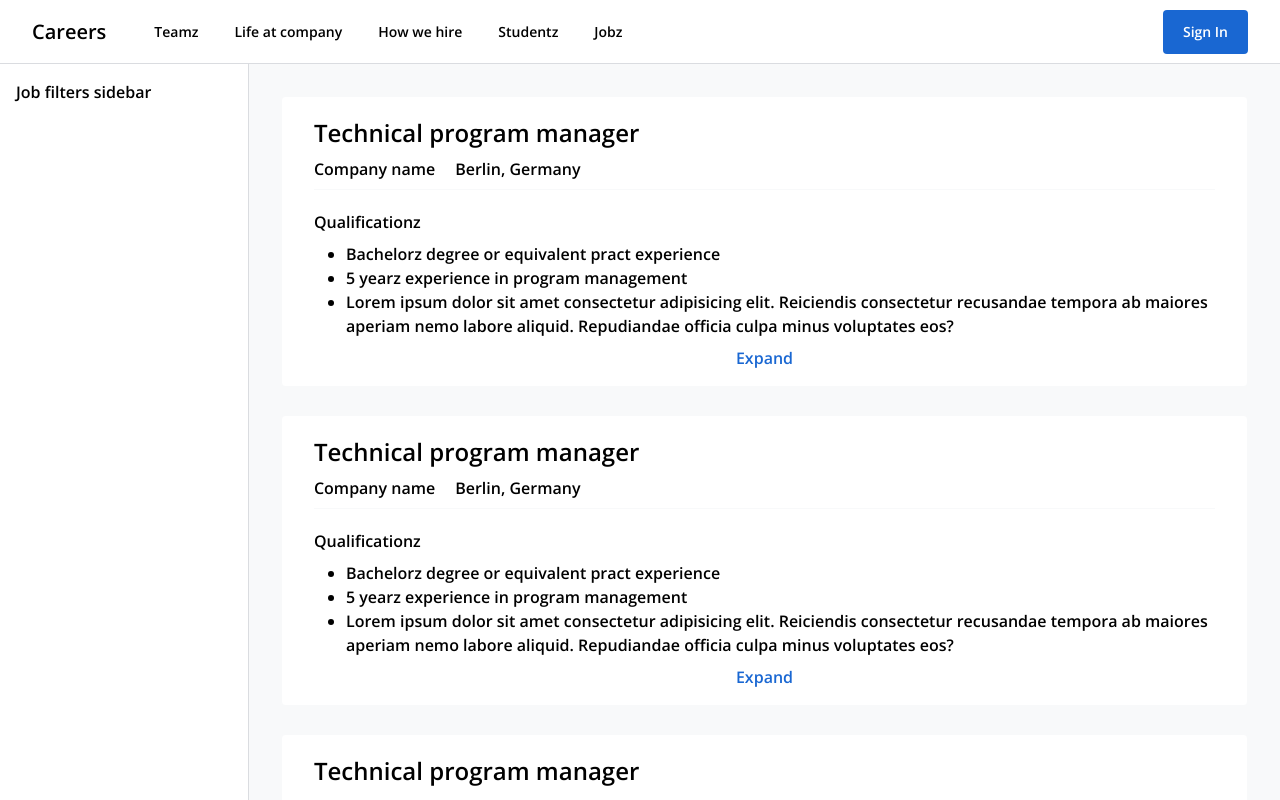
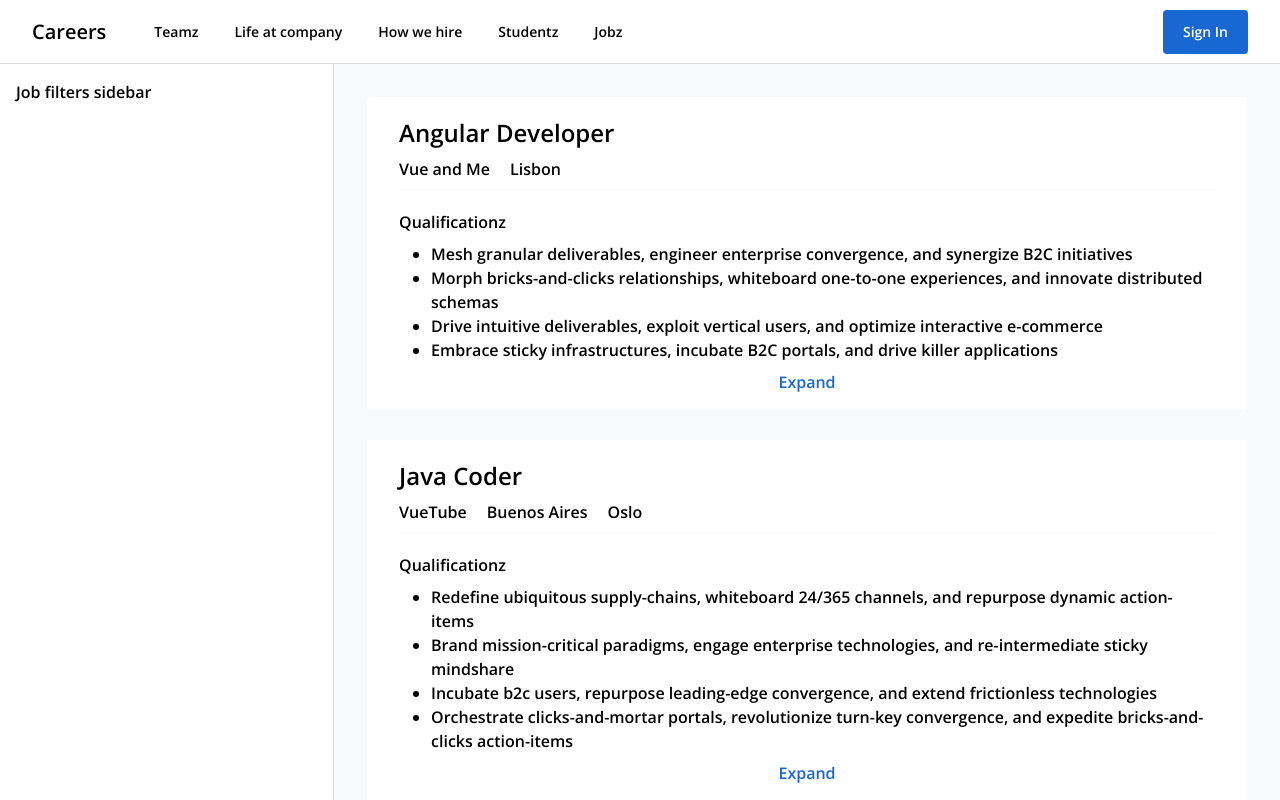
Before and after one commit to Darzwaitz/job_search_vue_app, a Vue app: page /#/jobs/results in a window 1280 px wide. Shown: the top 800 px of the page. Built offline with nearby package versions, Linux system fonts and the light colour scheme; data requests are answered from the project's data file; a web font is replaced by a local one.

Commit message:
rendering dynamic data for each JobListing

```diff
--- a/src/components/jobresults/JobListing.vue
+++ b/src/components/jobresults/JobListing.vue
@@ -1,18 +1,26 @@
 <template>
   <li class="mb-7">
     <router-link
-      to="/jobs/results/1"
+      :to="jobPageLink"
       class="block mx-auto bg-white border border-solid border-brand-gray-2 rounded hover:shadow-gray"
     >
       <div class="pt-5 pb-2 mx-8 border-b border-solid border-brand-gray-2">
-        <h2 class="mb-2 text-2xl">Technical program manager</h2>
+        <h2 class="mb-2 text-2xl">{{ job.title }}</h2>
 
         <div class="flex flex-row align-middle">
           <div class="mr-5">
-            <span>Company name</span>
+            <span>{{ job.organization }}</span>
           </div>
           <div class="">
-            <span>Berlin, Germany</span>
+            <ul>
+              <li
+                v-for="location in job.locations"
+                :key="location.id"
+                class="inline-block mr-5"
+              >
+                {{ location }}
+              </li>
+            </ul>
           </div>
         </div>
       </div>
@@ -22,20 +30,18 @@
           <h3 class="mt-1 mb-2">Qualificationz</h3>
           <div class="">
             <ul class="pl-8 list-disc">
-              <li>Bachelorz degree or equivalent pract experience</li>
-              <li>5 yearz experience in program management</li>
-              <li>
-                Lorem ipsum dolor sit amet consectetur adipisicing elit.
-                Reiciendis consectetur recusandae tempora ab maiores aperiam
-                nemo labore aliquid. Repudiandae officia culpa minus voluptates
-                eos?
+              <li
+                v-for="qualification in job.minimumQualifications"
+                :key="qualification"
+              >
+                {{ qualification }}
               </li>
             </ul>
           </div>
         </div>
 
         <div class="mt-2 text-center">
-          <router-link to="/jobs/results/1" class="text-brand-blue-1">
+          <router-link :to="jobPageLink" class="text-brand-blue-1">
             Expand
           </router-link>
         </div>
@@ -47,5 +53,16 @@
 <script>
 export default {
   name: "JobListing",
+  props: {
+    job: {
+      type: Object,
+      required: true,
+    },
+  },
+  computed: {
+    jobPageLink() {
+      return `/jobs/results/${this.job.id}`;
+    },
+  },
 };
 </script>
```
